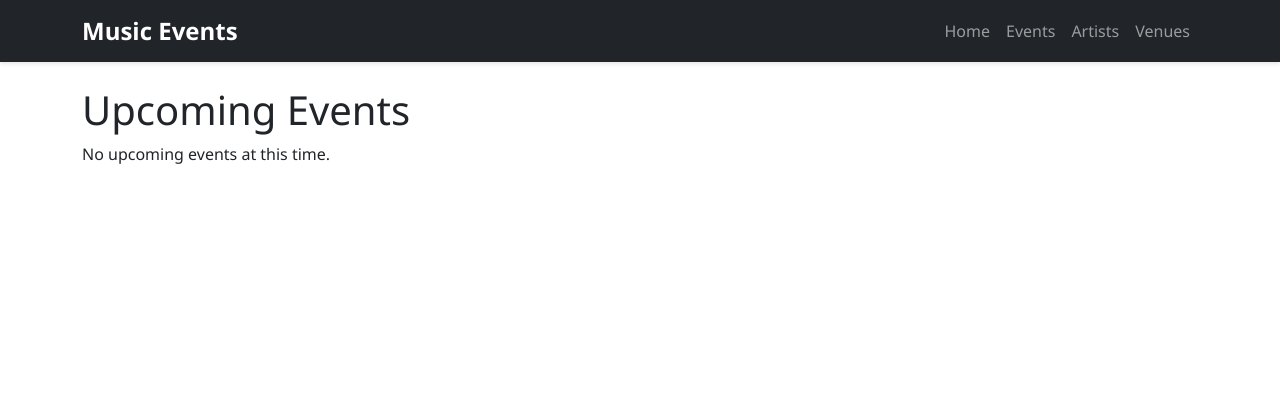
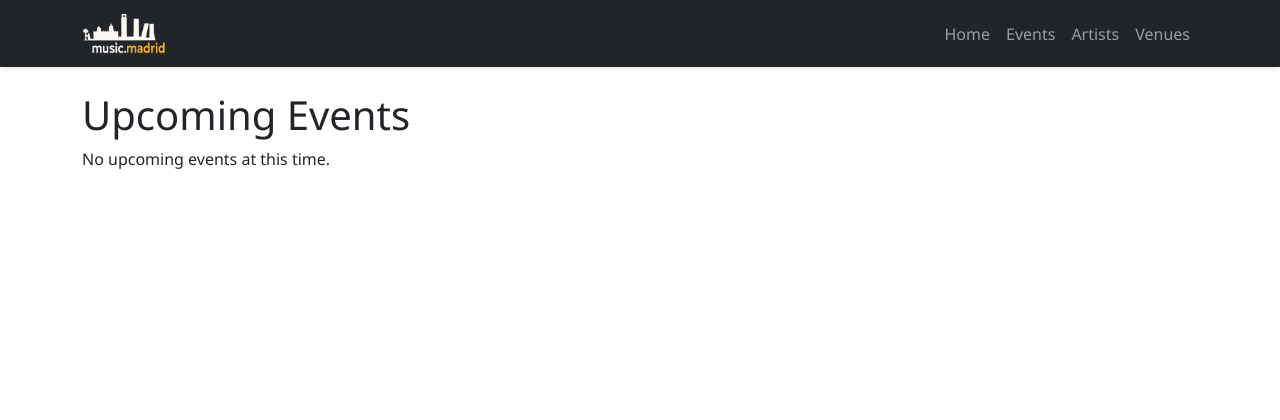
Before and after one commit to mangelajo/musicevents, a Django app: page /events/ in a window 1280 px wide. Shown: the top 420 px of the page. Run offline with Django 5.2, Linux system fonts and the light colour scheme; data that the repository does not hold is empty; some libraries are stand-ins or nearby versions.

Commit message:
add logo and collapse migrations

```diff
--- a/events/templates/events/base.html
+++ b/events/templates/events/base.html
@@ -11,7 +11,9 @@
 <body>
     <nav class="navbar navbar-expand-lg navbar-dark bg-dark">
         <div class="container">
-            <a class="navbar-brand" href="{% url 'events:home' %}">Music Events</a>
+            <a class="navbar-brand" href="{% url 'events:home' %}">
+                <img src="{% static 'images/logo.png' %}" alt="Music Events Logo" height="40" class="d-inline-block align-text-top">
+            </a>
             <button class="navbar-toggler" type="button" data-bs-toggle="collapse" data-bs-target="#navbarNav">
                 <span class="navbar-toggler-icon"></span>
             </button>
```
Also changed, not shown: events/migrations/0001_initial.py, events/migrations/0002_event_external_id.py (deleted), events/migrations/0003_event_image_url.py (deleted), events/migrations/0004_event_thumbnail.py (deleted), events/migrations/0005_event_slug.py (deleted), events/migrations/0006_alter_event_slug.py (deleted), static/images/logo.png (added).
